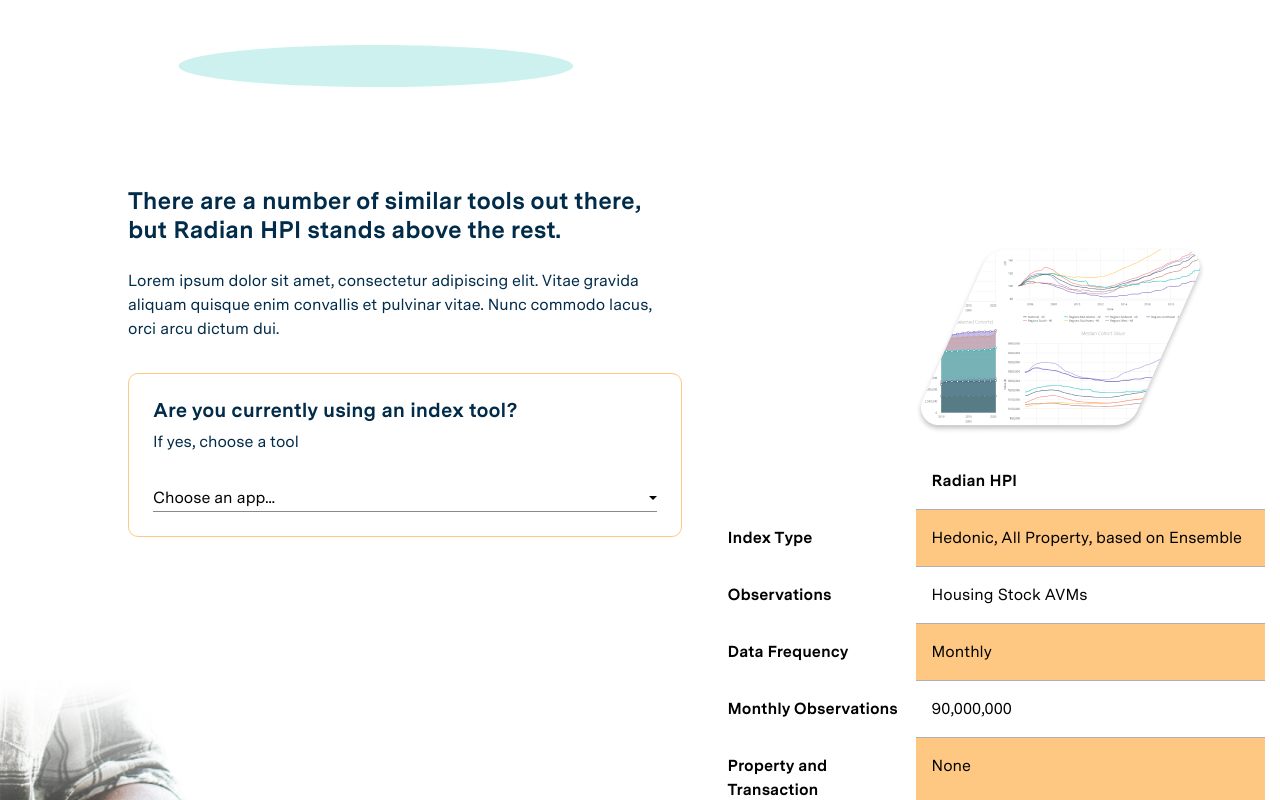
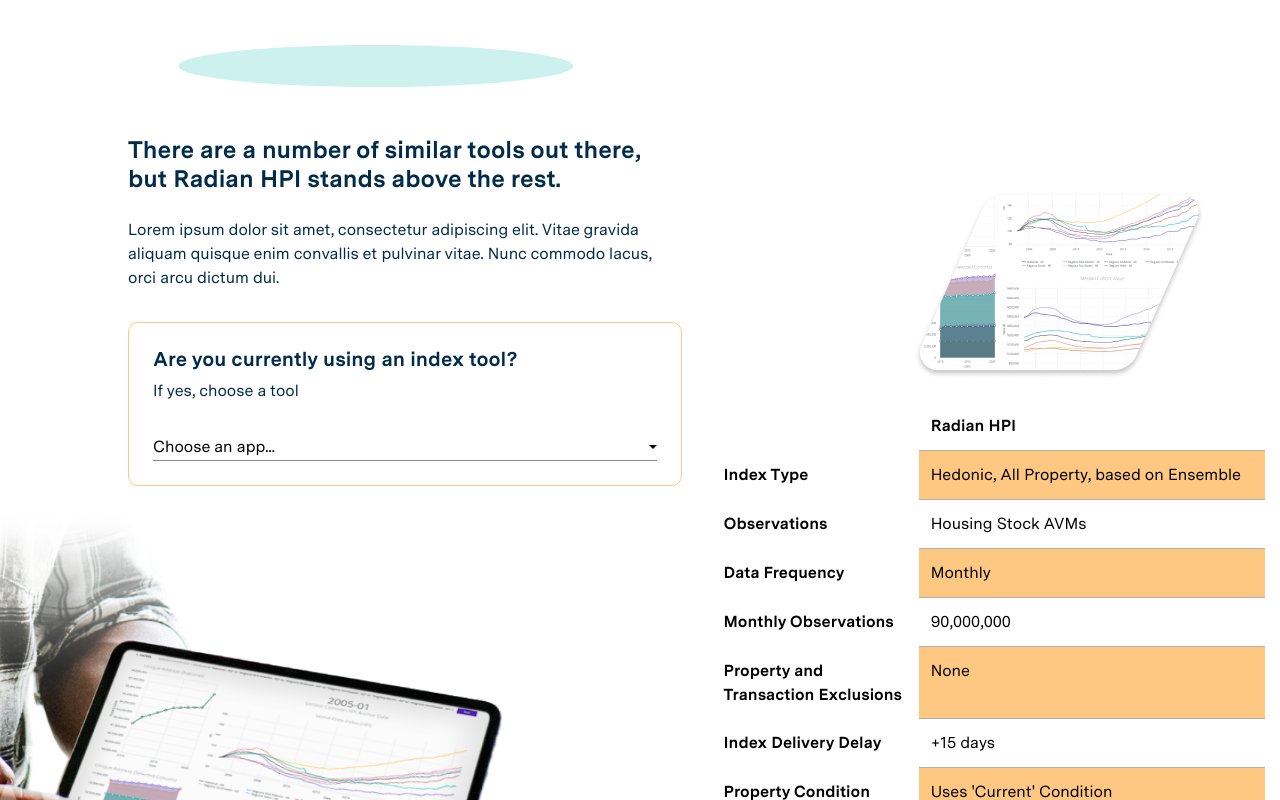
Before and after one commit to hanseulshim/radian-hpi, a React (Create React App) app: page / in a window 1280 px wide. Shown: the part 3840-4640 px from the top of the page. Built offline with nearby package versions, Linux system fonts and the light colour scheme.

Commit message:
style compare section

```diff
--- a/src/styles/compare.scss
+++ b/src/styles/compare.scss
@@ -1,7 +1,7 @@
 .compare-container {
   .compare-title {
     padding-left: 5%;
-    margin-bottom: 5%;
+    margin-bottom: 1%;
   }
 
   .compare-select {
@@ -38,7 +38,7 @@
     }
     th,
     td {
-      padding: 1em;
+      padding: 0.75em;
     }
     tr:nth-child(odd) {
       td {
```
